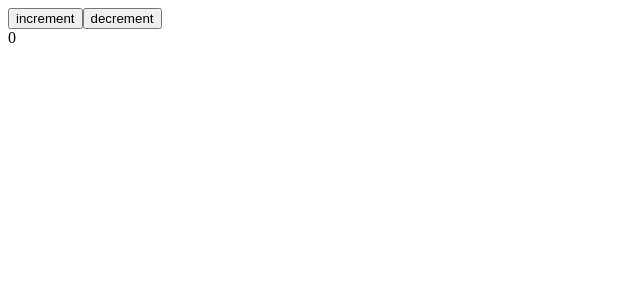
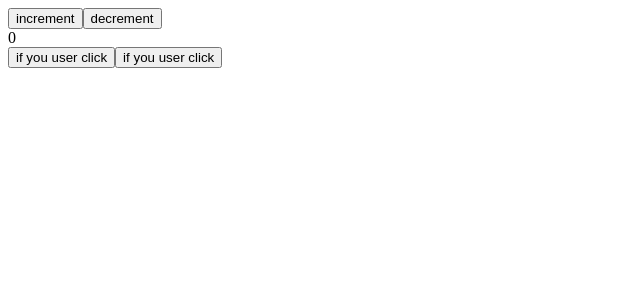
Before and after one commit to NikitOS-1/learn, a React (Create React App) app: page / in a window 1280 px wide. Shown: the top 300 px of the page, without its empty margins (0-640 px from the left). Built offline with nearby package versions, Linux system fonts and the light colour scheme.

Commit message:
add userReduser

```diff
--- a/src/App.tsx
+++ b/src/App.tsx
@@ -1,14 +1,19 @@
 import { useAppDispatch, useAppSelector } from "./hooks/hooksTypes";
 import { increment, decrement } from "./redux/countReducer";
+import { isUser, notUser } from "./redux/userReducer";
 
 function App() {
-  const counts = useAppSelector((state) => state.count.value);
+  const counts = useAppSelector((state) => state.counter.value);
+  const user = useAppSelector((state) => state.isUser.user);
   const dispatch = useAppDispatch();
+  console.log(user);
   return (
     <div className="App">
       <button onClick={() => dispatch(increment())}>increment</button>
       <button onClick={() => dispatch(decrement())}>decrement</button>
       <div>{counts}</div>
+      <button onClick={() => dispatch(isUser())}>if you user click</button>
+      <button onClick={() => dispatch(notUser())}>if you user click</button>
     </div>
   );
 }
--- a/src/redux/store.ts
+++ b/src/redux/store.ts
@@ -1,9 +1,11 @@
 import { configureStore } from "@reduxjs/toolkit";
 import countReducer from "./countReducer";
+import userReducer from "./userReducer";
 
 export const store = configureStore({
   reducer: {
-    count: countReducer,
+    counter: countReducer,
+    isUser: userReducer,
   },
 });
 
--- /dev/null
+++ b/src/redux/userReducer.ts
@@ -0,0 +1,24 @@
+import { createSlice } from "@reduxjs/toolkit";
+
+interface UserState {
+  user: boolean;
+}
+
+const initialState: UserState = {
+  user: false,
+};
+
+export const userSlice = createSlice({
+  name: "user",
+  initialState,
+  reducers: {
+    isUser: (state) => {
+      state.user = true;
+    },
+    notUser: (state) => {
+      state.user = false;
+    },
+  },
+});
+export const { isUser, notUser } = userSlice.actions;
+export default userSlice.reducer;
```
